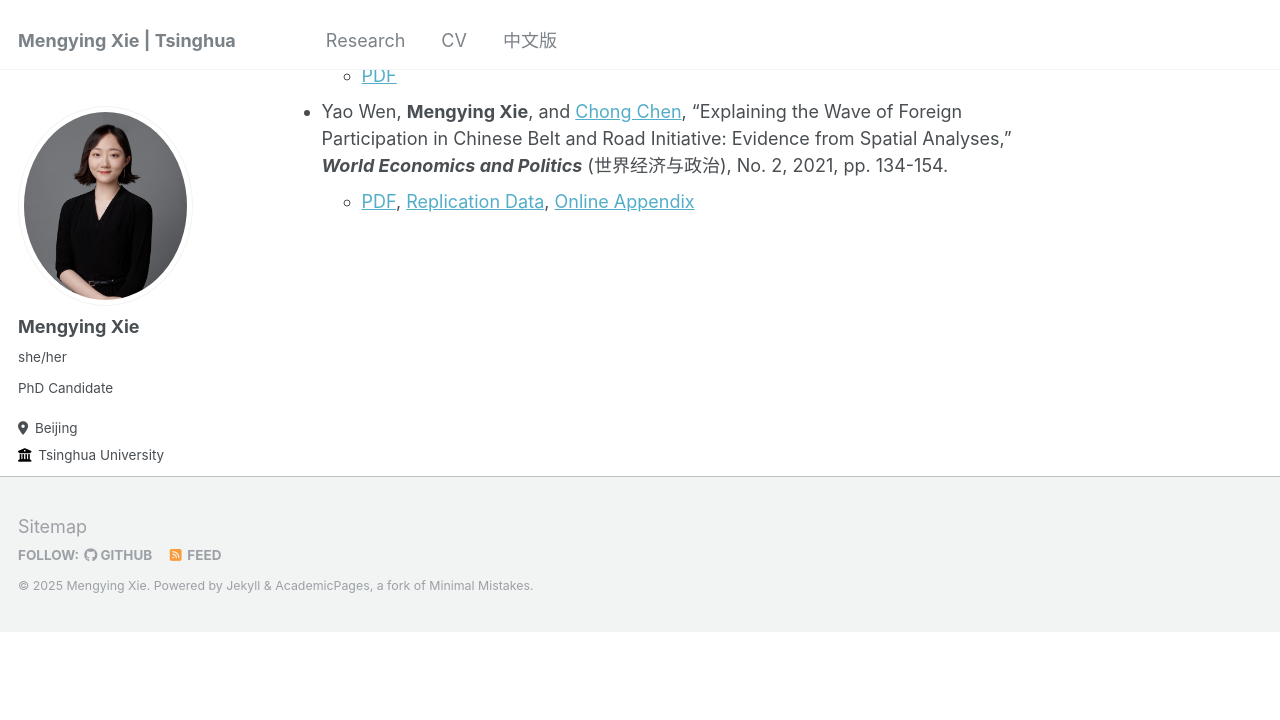
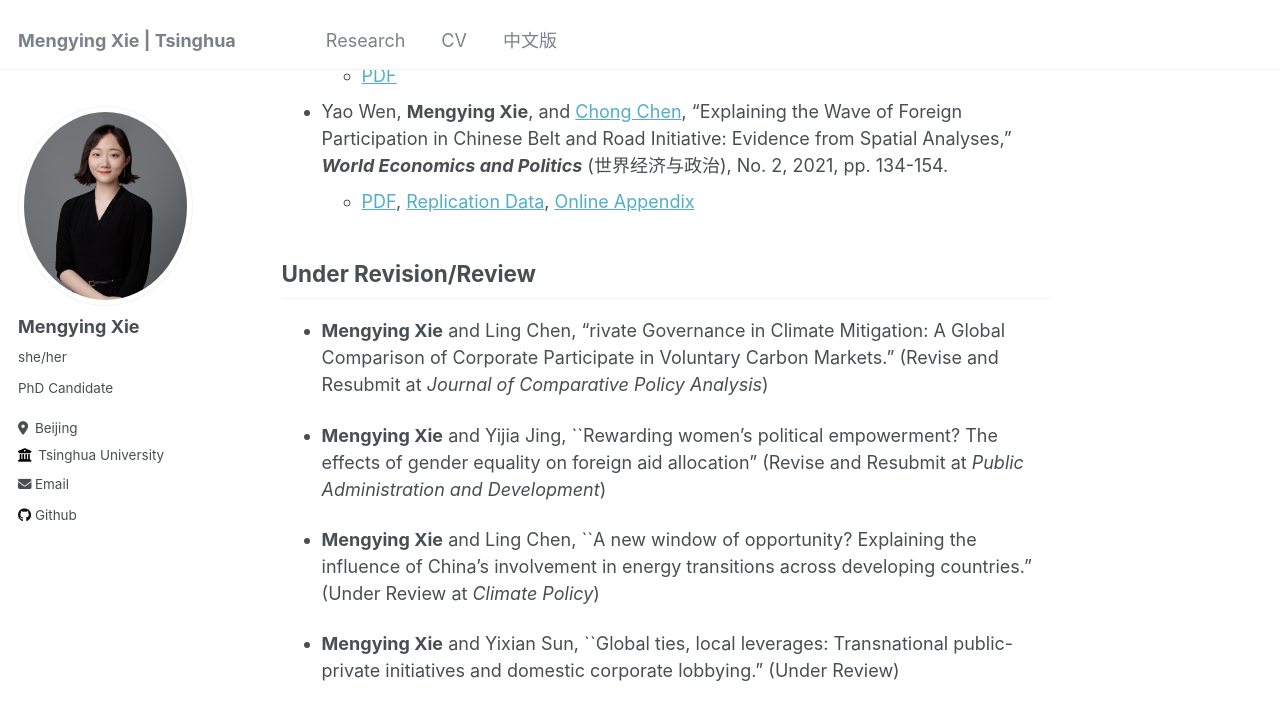
Before and after one commit to xiemythu/xiemythu.github.io, a Jekyll site: the page built from _pages/research.md, in a window 1280 px wide and 900 px high, scrolled down 524 px. Shown: the top 720 px of the window. Built offline with Jekyll 4.4.1, drawn with Linux system fonts in a browser that asks for light colours; before the commit the page ends 1155 px from its top, so only the background shows below that.

Commit message:
Update research.md

```diff
--- a/_pages/research.md
+++ b/_pages/research.md
@@ -19,3 +19,13 @@ author_profile: true
 
 * Yao Wen, **Mengying Xie**, and [Chong Chen](https://cc458.github.io/), "Explaining the Wave of Foreign Participation in Chinese Belt and Road Initiative: Evidence from Spatial Analyses," ***World Economics and Politics*** (世界经济与政治), No. 2, 2021, pp. 134-154.
     + [PDF](https://cc458.github.io/files/Wen_Xie_Chen_2021_BRI.pdf), [Replication Data](https://doi.org/10.7910/DVN/N8B5BC), [Online Appendix](https://cc458.github.io/files/Wen_Xie_Chen2021.pdf)
+
+## Under Revision/Review
+
+* **Mengying Xie** and  Ling Chen, “rivate Governance in Climate Mitigation: A Global Comparison of Corporate Participate in Voluntary Carbon Markets." (Revise and Resubmit at *Journal of Comparative Policy Analysis*)
+
+* **Mengying Xie** and Yijia Jing, ``Rewarding women’s political empowerment? The effects of gender equality on foreign aid allocation" (Revise and Resubmit at *Public Administration and Development*)
+
+* **Mengying Xie** and  Ling Chen, ``A new window of opportunity? Explaining the influence of China’s involvement in energy transitions across developing countries." (Under Review at *Climate Policy*)
+
+* **Mengying Xie** and  Yixian Sun, ``Global ties, local leverages: Transnational public-private initiatives and domestic corporate lobbying." (Under Review)
```
